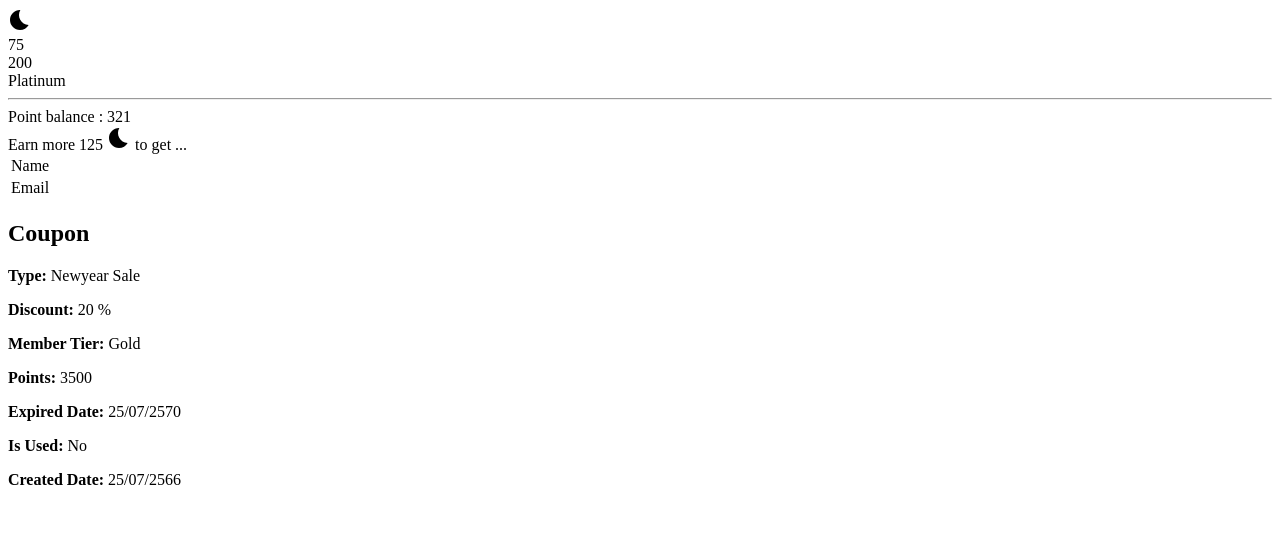
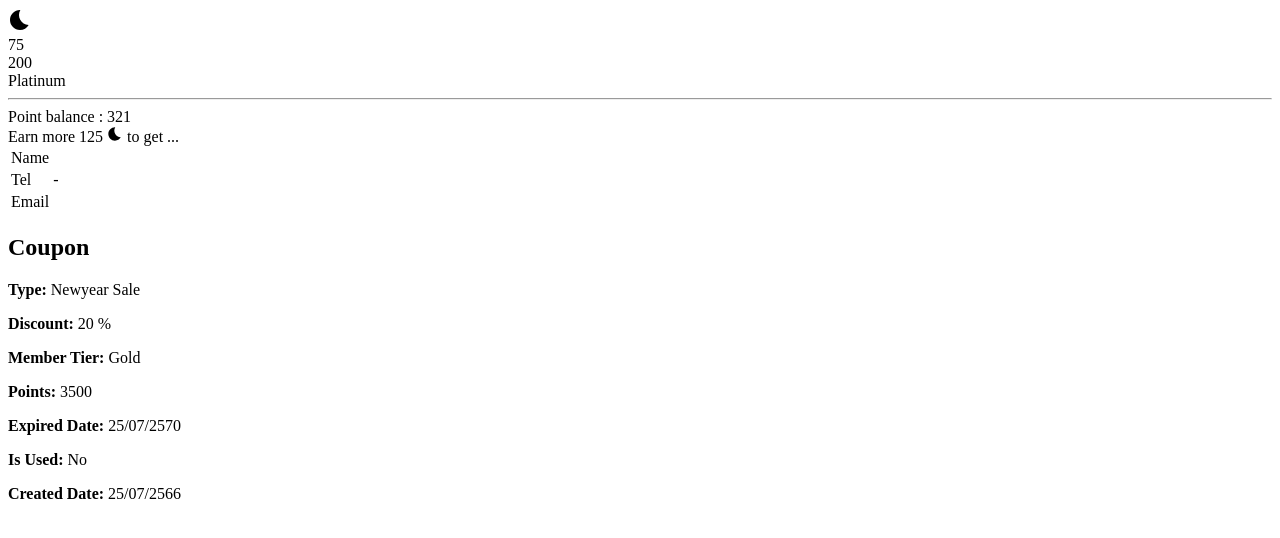
Before and after one commit to 2110503TACEDT66/cedt-se-project-hotelviz, a Next.js app in the folder frontend/: page /member in a window 1280 px wide. Shown: the top 538 px of the page. Built offline with nearby package versions, Linux system fonts and the light colour scheme; no server answers.

Commit message:
user info tel

```diff
--- a/frontend/src/components/memberComponents/MemberExp.tsx
+++ b/frontend/src/components/memberComponents/MemberExp.tsx
@@ -26,7 +26,7 @@ export default function MemberExp() {
             <div className='border border-stone-800'></div>
             <div className='font-bold text-md text-center'>200</div>
         </div>
-        <div className='m-8'>
+        <div className='m-8 w-full'>
 
         <div className=' w-auto text-4xl font-bold text-yellow-500'>
             Platinum
@@ -35,8 +35,8 @@ export default function MemberExp() {
         <div className='w-auto text-lg font-bold text-black-400'>
             Point balance : {"321"}
         </div>
-        <div className='mt-2 w-auto  text-sm font-bold text-neutral-400 font-sans'>
-            Earn more {"125"} <BedtimeIcon/> to get ...
+        <div className='mt-2 w-auto text-sm font-bold text-neutral-400 font-sans'>
+            Earn more {"125"} <BedtimeIcon fontSize={"inherit"}/> to get ...
         </div>
         </div>
         </div>
--- a/frontend/src/components/memberComponents/MemberInfo.tsx
+++ b/frontend/src/components/memberComponents/MemberInfo.tsx
@@ -2,10 +2,24 @@
 import { useState, useEffect } from 'react';
 import { useSession } from "next-auth/react";
 // import getUserProfile from '@/libs/getUserProfile';
+import AccountCircleOutlinedIcon from '@mui/icons-material/AccountCircleOutlined';
+import getUserProfile from '@/libs/getUserProfile';
+import { UserInformation } from '../../../interface';
 
 export default function MemberInfo() {
     const { data: session, status } = useSession();
-    // const [userTel, setUserTel] = useState<string>("");
+    const [contactTel, setTel] = useState<string>("-");
+
+
+    useEffect(() => {
+        const getUserInfo = async () => {
+            if(session){
+                const userInfo:UserInformation = (await getUserProfile(session?.user.token)).data;
+                setTel(userInfo.tel);
+            }
+        };
+        getUserInfo();
+    })
 
     // useEffect(() => {
     //     const fetchUserProfile = async () => {
@@ -30,22 +44,26 @@ export default function MemberInfo() {
     // }, [session, status]);
 
     return(
-        <a className="m-2 text-base border border-gray-300 w-full h-[200px] rounded-xl bg-white p-3">
+        <a className="flex m-2 text-base border border-gray-300 w-full h-[200px] rounded-xl bg-white p-3">
+            <div className='h-full'>
 
+            </div>
+            <div>
             <table>
                 <tr>
                     <td className="w-[65px]">Name</td>
                     <td>{session?.user.name}</td>
                 </tr>
-                {/* <tr>
+                <tr>
                     <td>Tel</td>
-                    <td>{userTel}</td>
-                </tr> */}
+                    <td>{contactTel}</td>
+                </tr>
                 <tr>
                     <td>Email</td>
                     <td>{session?.user.email}</td>
                 </tr>
             </table>
+            </div>
         </a>
     )
 }
```
Also changed, not shown: frontend/interface.ts (+9 -0 lines).
